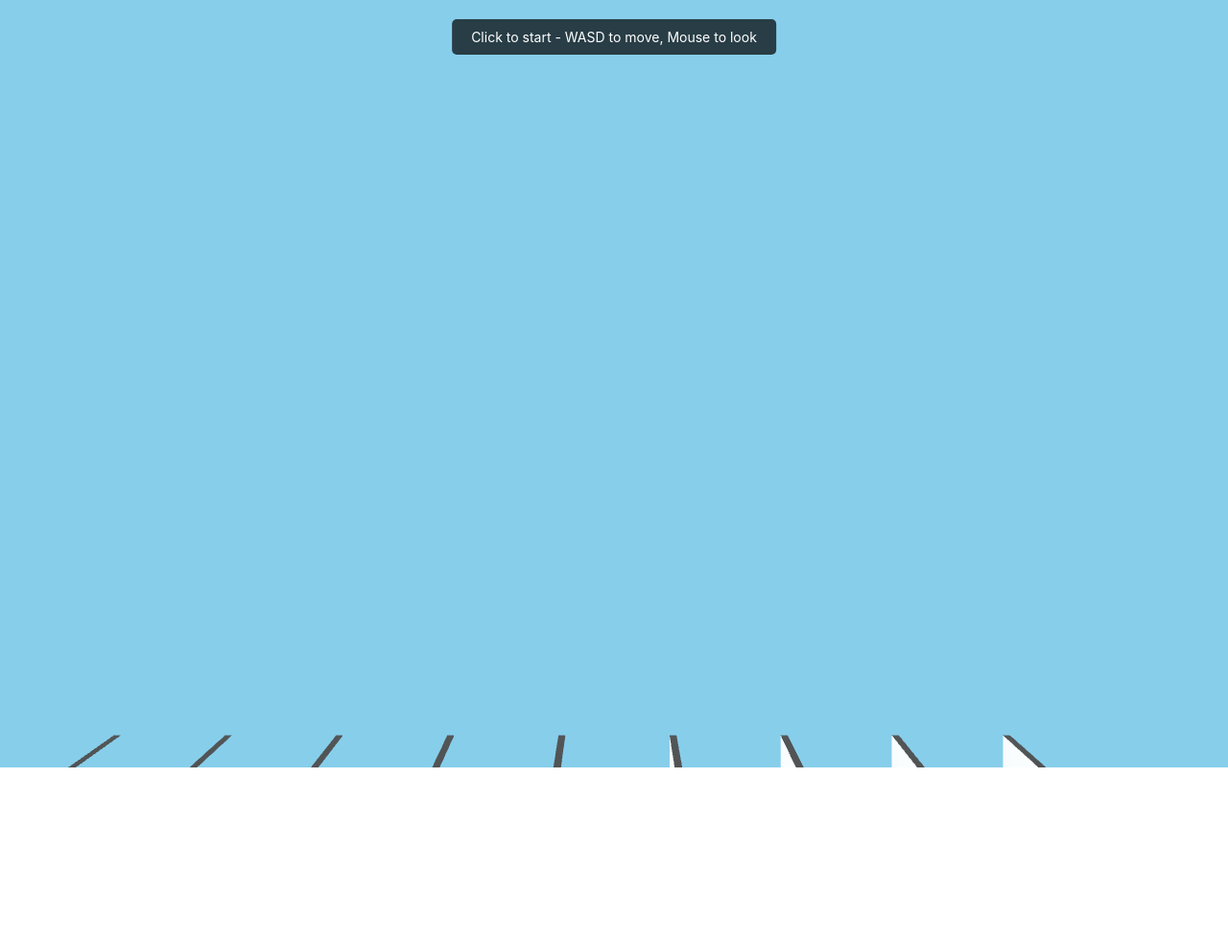
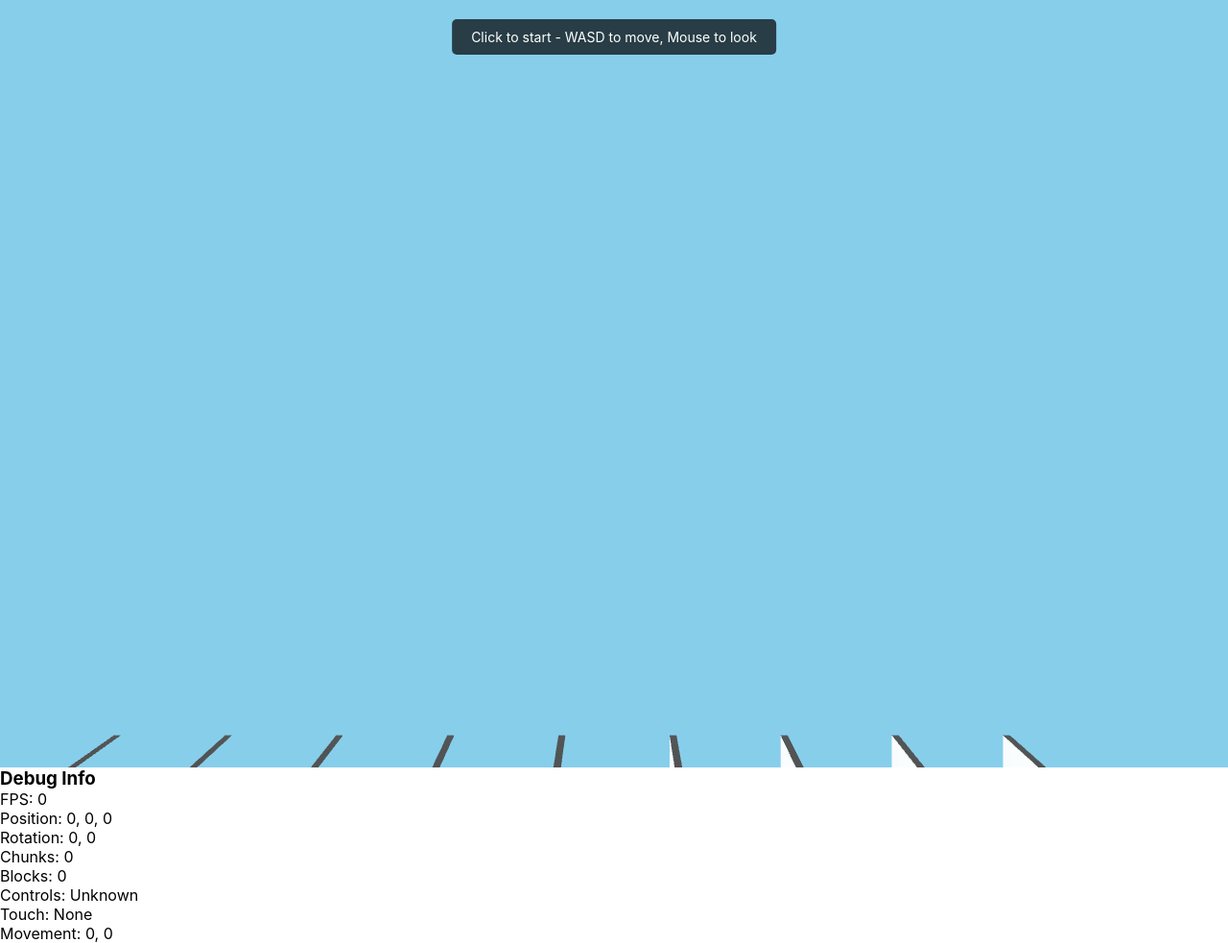
Before and after one commit to DrakeOne/ABC, a plain HTML site: page index.html in a window 1280 px wide. Shown: the whole page at 96% size. Before the commit the page ends 800 px from the top, so only its background shows below. Drawn offline with nearby package versions, Linux system fonts and the light colour scheme.

Commit message:
Add debug panel to HTML

```diff
--- a/index.html
+++ b/index.html
@@ -9,6 +9,19 @@
 <body>
     <div id="game-container">
         <canvas id="game-canvas"></canvas>
+
+        <!-- Debug Panel -->
+        <div id="debug-panel" class="debug-panel">
+            <h3>Debug Info</h3>
+            <div>FPS: <span id="fps">0</span></div>
+            <div>Position: <span id="position">0, 0, 0</span></div>
+            <div>Rotation: <span id="rotation">0, 0</span></div>
+            <div>Chunks: <span id="chunks">0</span></div>
+            <div>Blocks: <span id="blocks">0</span></div>
+            <div>Controls: <span id="controls-type">Unknown</span></div>
+            <div>Touch: <span id="touch-info">None</span></div>
+            <div>Movement: <span id="movement">0, 0</span></div>
+        </div>
 
         <!-- Mobile Controls -->
         <div id="mobile-controls" class="mobile-controls hidden">
```
